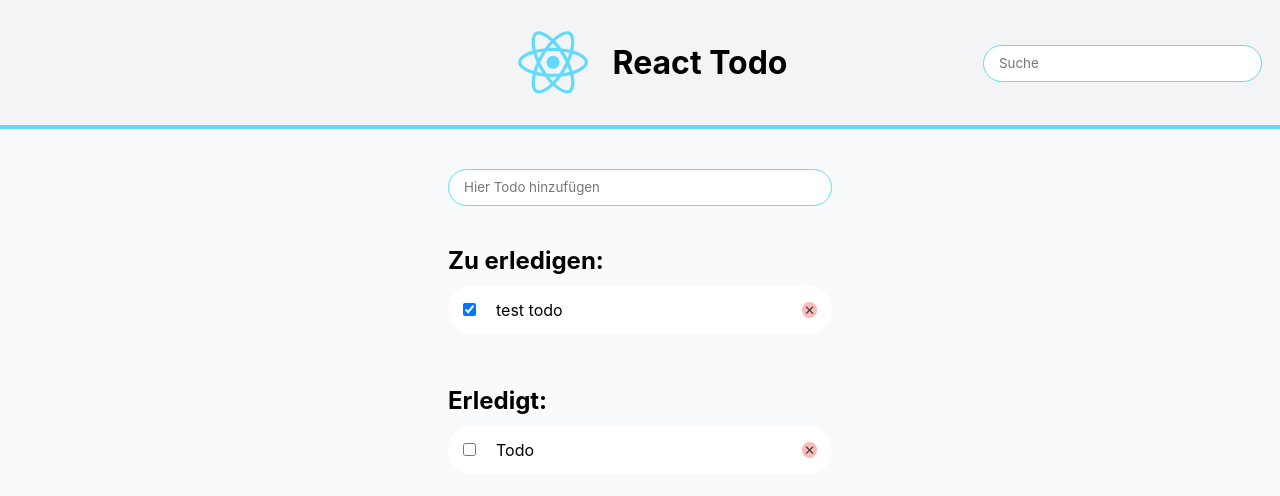
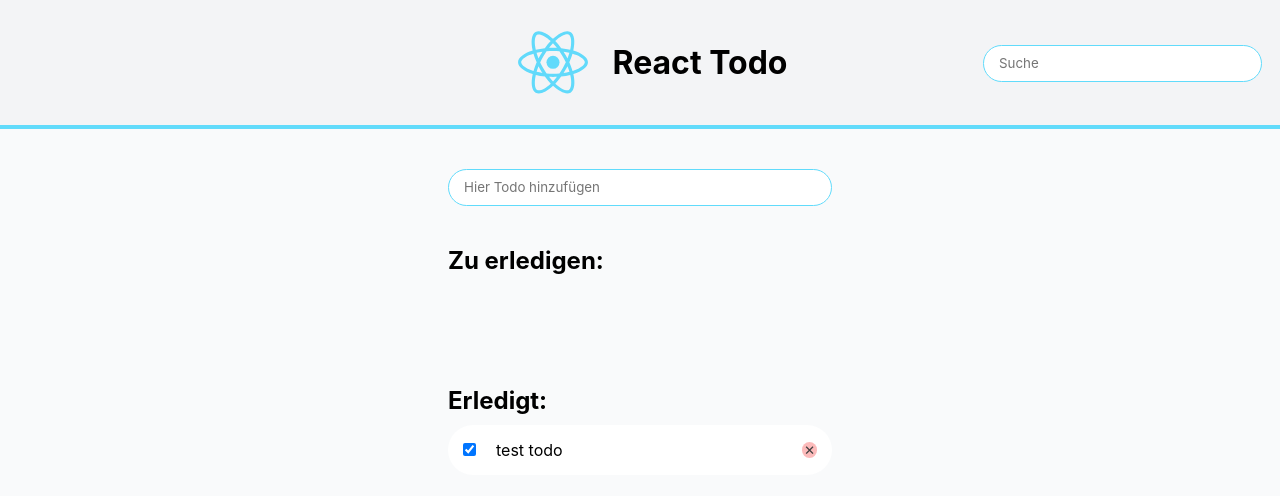
Before and after one commit to BennyDeeDev/react-course-todo-app, a React (Create React App) app: page / in a window 1280 px wide. Both pictures are taken after a click on the checkbox 469 px from the left and 309 px from the top of the page. Shown: the top 496 px of the page. Built offline with nearby package versions, Linux system fonts and the light colour scheme.

Commit message:
toggle todo

```diff
--- a/src/App.js
+++ b/src/App.js
@@ -22,6 +22,21 @@ function App() {
     }
   };
 
+  const toggleTodo = (id) => {
+    setTodos(
+      todos.map((t) => {
+        if (t.id === id) {
+          return { ...t, done: !t.done };
+        }
+        return t;
+      })
+    );
+  };
+
+  const activeTodos = todos.filter(({ done }) => !done);
+
+  const doneTodos = todos.filter(({ done }) => done);
+
   return (
     <div className="App">
       <div className="HeaderContainer">
@@ -45,9 +60,13 @@ function App() {
 
         <div className="TodoListContainer">
           <h2>Zu erledigen:</h2>
-          {todos.map((t) => (
+          {activeTodos.map((t) => (
             <div key={t.id} className="TodoItemContainer">
-              <input type="checkbox"></input>
+              <input
+                checked={t.done}
+                onChange={() => toggleTodo(t.id)}
+                type="checkbox"
+              />
               <p className="TodoItemText">{t.title}</p>
               <button
                 onClick={() => handleDeleteTodo(t.id)}
@@ -62,11 +81,22 @@ function App() {
         <div className="TodoListContainer">
           <h2>Erledigt:</h2>
 
-          <div className="TodoItemContainer">
-            <input type="checkbox"></input>
-            <p className="TodoItemText">Todo</p>
-            <button className="TodoItemDeleteButton">&#x2715;</button>
-          </div>
+          {doneTodos.map((t) => (
+            <div key={t.id} className="TodoItemContainer">
+              <input
+                checked={t.done}
+                onChange={() => toggleTodo(t.id)}
+                type="checkbox"
+              />
+              <p className="TodoItemText">{t.title}</p>
+              <button
+                onClick={() => handleDeleteTodo(t.id)}
+                className="TodoItemDeleteButton"
+              >
+                &#x2715;
+              </button>
+            </div>
+          ))}
         </div>
       </div>
     </div>
```
